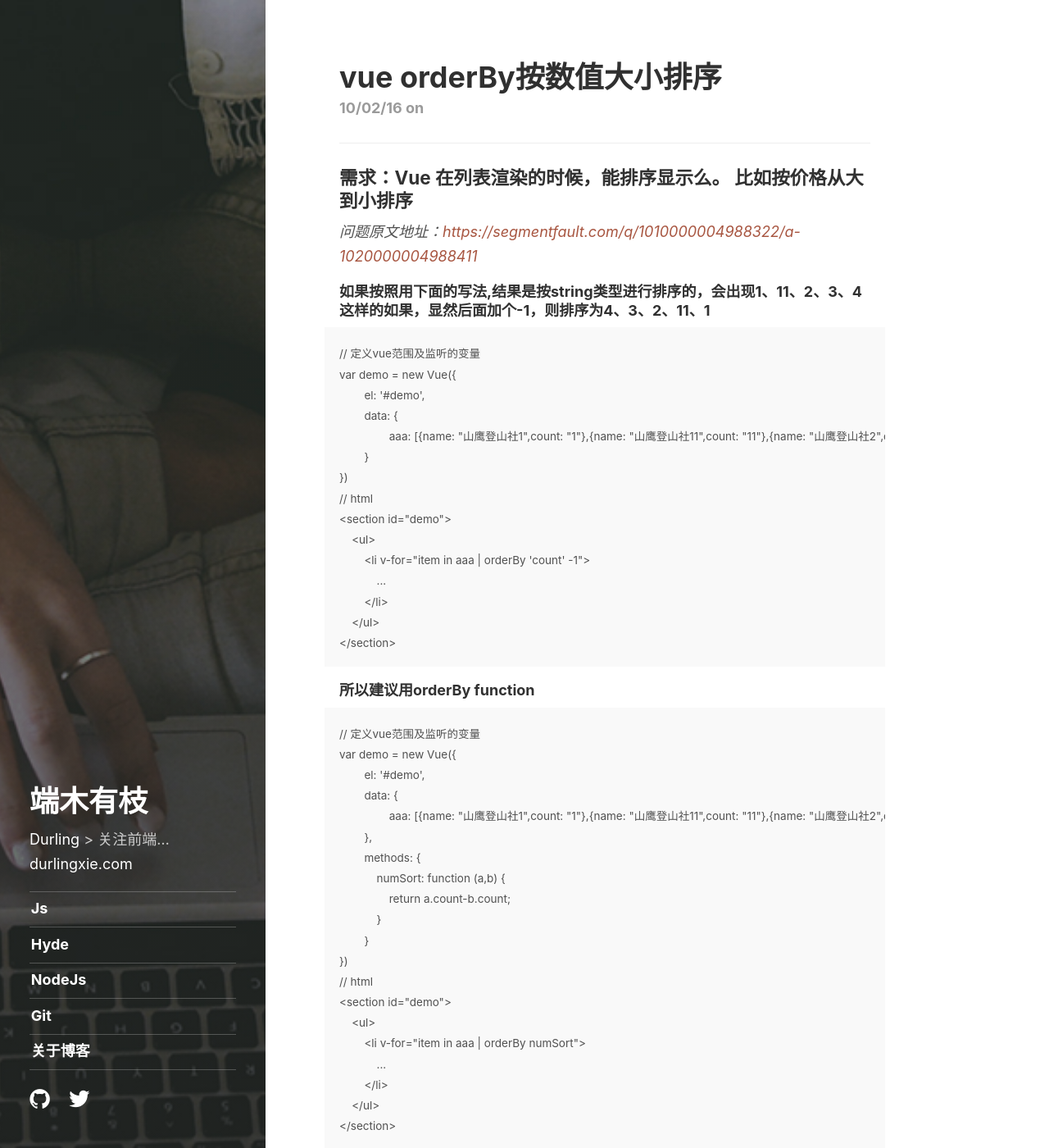
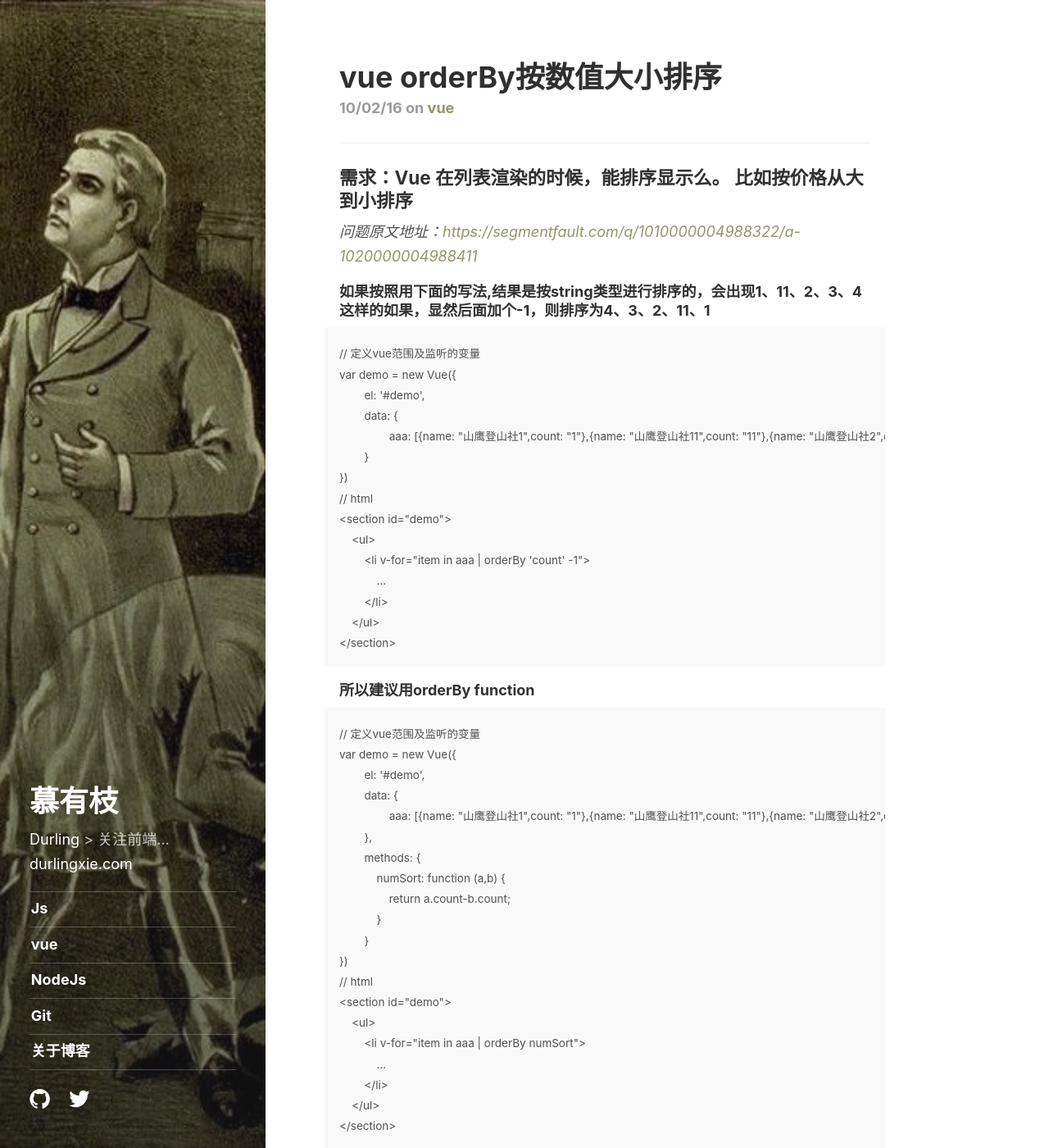
Before and after one commit to Xindot/Xindot-blog, a Jekyll site: the page built from _posts/2016/2016-10-02-vue-orderBy-numSort.md, in a window 1280 px wide and 1400 px high. Shown: the whole window at 82% size. Built offline with Jekyll 4.4.1, drawn with Linux system fonts in a browser that asks for light colours; some web fonts are replaced; comment, search, counter and statistics services are not loaded.

```diff
--- a/_config.yml
+++ b/_config.yml
@@ -7,7 +7,7 @@
 # Set to '' in case of hosting on `http://<your-github-name>.github.io`
 baseurl:          ''
 
-title:            端木有枝
+title:            慕有枝
 
 # Markdown enabled, however don't use more than one paragraph (enforced by `>`)
 description:      >
@@ -16,7 +16,7 @@
   [durlingxie.com]()
 
 # The tags listed as entries in the sidebar
-sidebar_tags:     [js,hyde,nodejs,git]
+sidebar_tags:     [js,vue,nodejs,git]
 
 # Fallback image and color if not overwritten for tag or post
 image:            /public/img/nap.jpg
--- a/_data/tags.yml
+++ b/_data/tags.yml
@@ -11,8 +11,8 @@
 #     *My Tag* is an example of how to define a custom tag.
 # ~~~
 
-hyde:
-  name: Hyde
+vue:
+  name: vue
   image: /public/img/hyde.jpg
   color: '#949667'
   description: >
```
Also changed, not shown: tag/hyde.md (deleted, +0 -5 lines).
